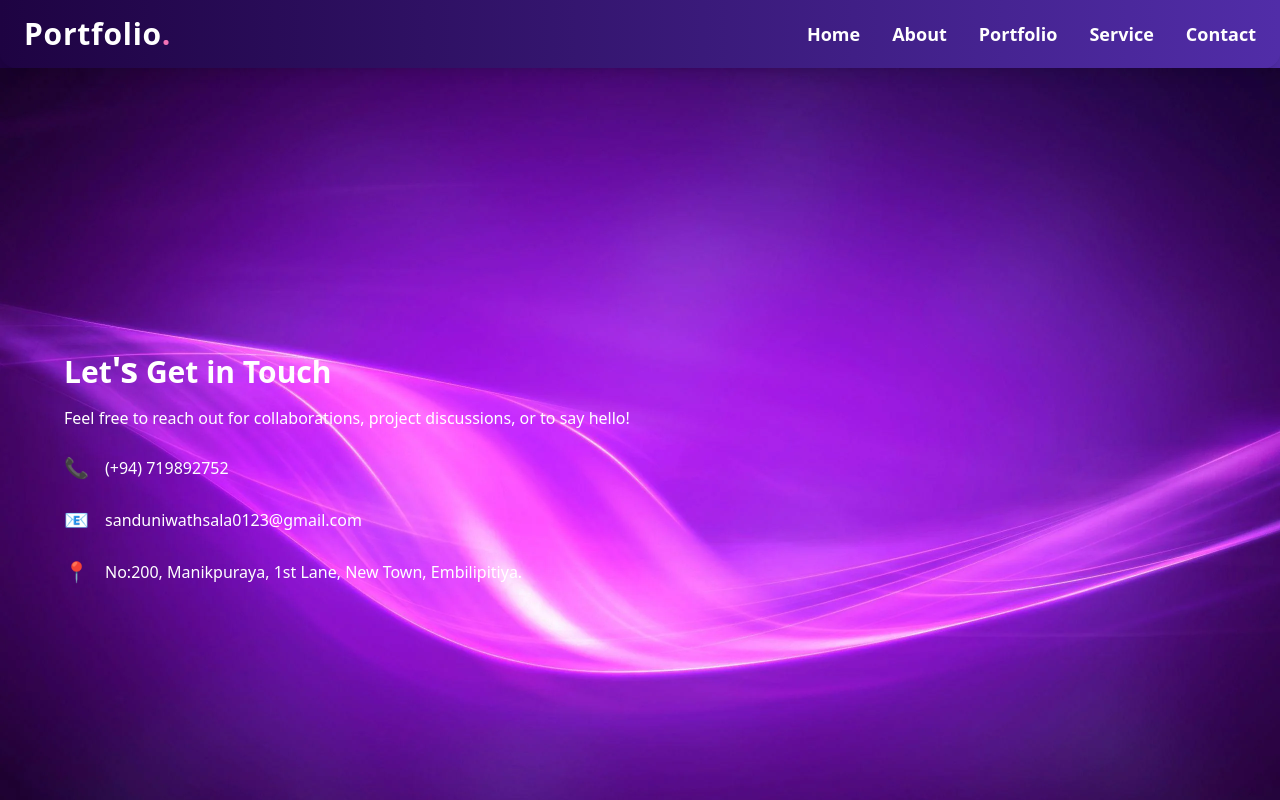
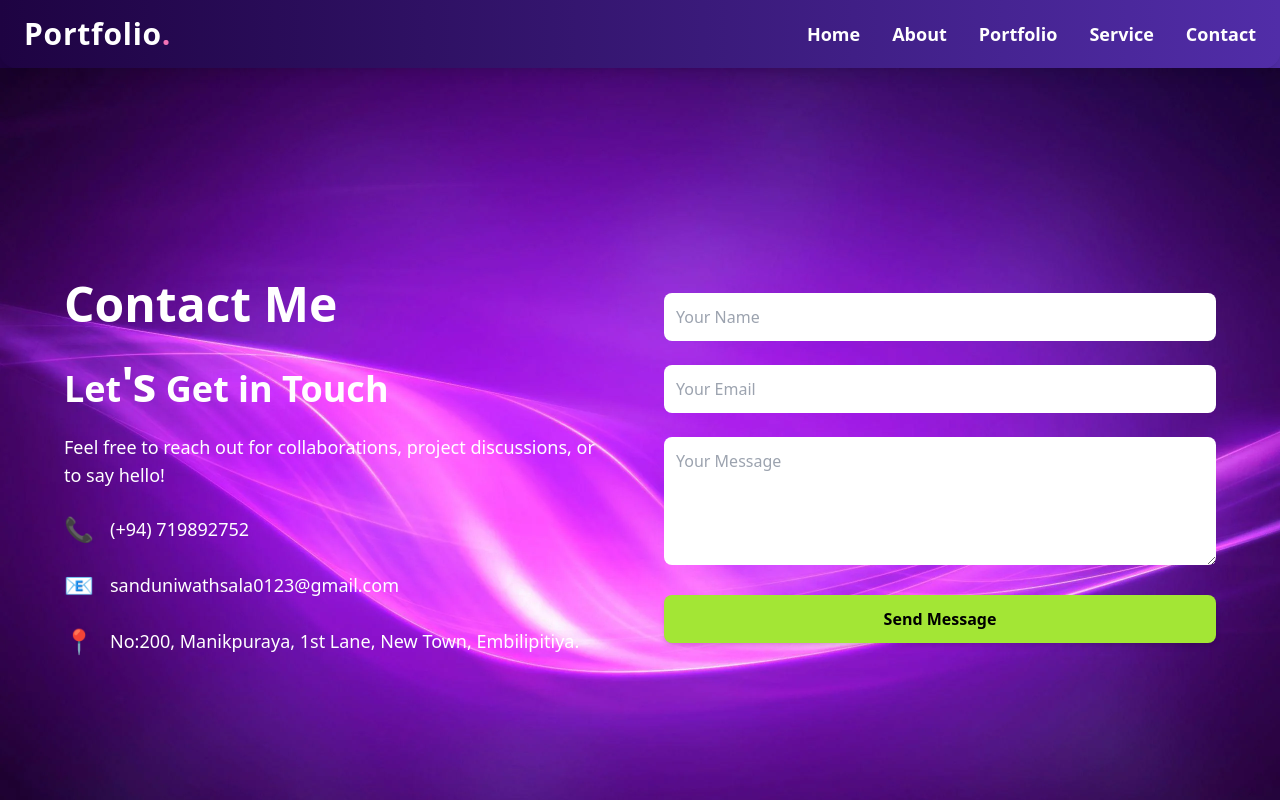
Before and after one commit to Sanduni4822/React-project-Individual, a React (Vite) app: page /contact in a window 1280 px wide. Shown: the top 800 px of the page. Built offline with nearby package versions, Linux system fonts and the light colour scheme.

Commit message:
Appeard on the right side of the contact form with name, email, and message fields

```diff
--- a/src/pages/contactpage/Contactpage.jsx
+++ b/src/pages/contactpage/Contactpage.jsx
@@ -3,39 +3,69 @@ import backgroundImage from "../../assets/Background.webp";
 const ContactPage = () => {
     return (
         <div
-            className="bg-gray-900 text-white min-h-screen flex items-center justify-center py-12 px-6 md:px-16"
+            className="bg-gray-900 text-white min-h-screen flex flex-col"
             style={{ backgroundImage: `url(${backgroundImage})`, backgroundSize: 'cover', backgroundPosition: 'center' }}
         >
-            <div className="max-w-6xl mx-auto w-full">
+            {/* Main Content - Two Column Layout */}
+            <div className="flex-grow flex items-center justify-center py-12 px-6 md:px-16">
+                <div className="max-w-6xl mx-auto w-full grid grid-cols-1 md:grid-cols-2 gap-12 items-center">
 
-                {/* Contact Info Section */}
-                <div className="w-full text-center md:text-left">
-                    <h2 className="text-3xl font-bold mb-4">
-                        Let<span className="text-4xl font-semibold text-white">'s</span> Get in Touch
+                    {/* Left Side - Contact Info */}
+                    <div className="text-center md:text-left">
+                        <h1 className="text-5xl font-bold text-white mb-8 text-center md:text-left">
+                            Contact Me
+                        </h1>
+                        <h2 className="text-4xl font-bold mb-6">
+                            Let<span className="text-5xl font-semibold text-white">'s</span> Get in Touch
                         </h2>
-                    <p className="mb-6">
+                        <p className="mb-6 text-lg">
                             Feel free to reach out for collaborations, project discussions, or to say hello!
                         </p>
 
                         <div className="space-y-6">
                             {/* Phone */}
                             <div className="flex items-center justify-center md:justify-start space-x-4">
-                            <span className="text-lime-400 text-xl">📞</span>
-                            <span>(+94) 719892752</span>
+                                <span className="text-lime-400 text-2xl">📞</span>
+                                <span className="text-lg">(+94) 719892752</span>
                             </div>
 
                             {/* Email */}
                             <div className="flex items-center justify-center md:justify-start space-x-4">
-                            <span className="text-lime-400 text-xl">📧</span>
-                            <span>sanduniwathsala0123@gmail.com</span>
+                                <span className="text-lime-400 text-2xl">📧</span>
+                                <span className="text-lg">sanduniwathsala0123@gmail.com</span>
                             </div>
 
                             {/* Address */}
                             <div className="flex items-center justify-center md:justify-start space-x-4">
-                            <span className="text-lime-400 text-xl">📍</span>
-                            <span>No:200, Manikpuraya, 1st Lane, New Town, Embilipitiya.</span>
+                                <span className="text-lime-400 text-2xl">📍</span>
+                                <span className="text-lg">No:200, Manikpuraya, 1st Lane, New Town, Embilipitiya.</span>
                             </div>
                         </div>
+                    </div>
+
+                    {/* Right Side - Contact Form (Without Outer Layout) */}
+                    <form className="space-y-6 w-full">
+                        <input
+                            type="text"
+                            placeholder="Your Name"
+                            className="w-full p-3 text-black rounded-lg focus:outline-none"
+                        />
+                        <input
+                            type="email"
+                            placeholder="Your Email"
+                            className="w-full p-3 text-black rounded-lg focus:outline-none"
+                        />
+                        <textarea
+                            placeholder="Your Message"
+                            className="w-full p-3 h-32 text-black rounded-lg focus:outline-none"
+                        />
+                        <button
+                            type="submit"
+                            className="w-full py-3 bg-lime-400 text-black font-bold rounded-lg hover:bg-lime-500 transition-shadow shadow-md hover:shadow-lg"
+                        >
+                            Send Message
+                        </button>
+                    </form>
                 </div>
             </div>
         </div>
```
Lines whose indentation alone changed are shown as unchanged.
